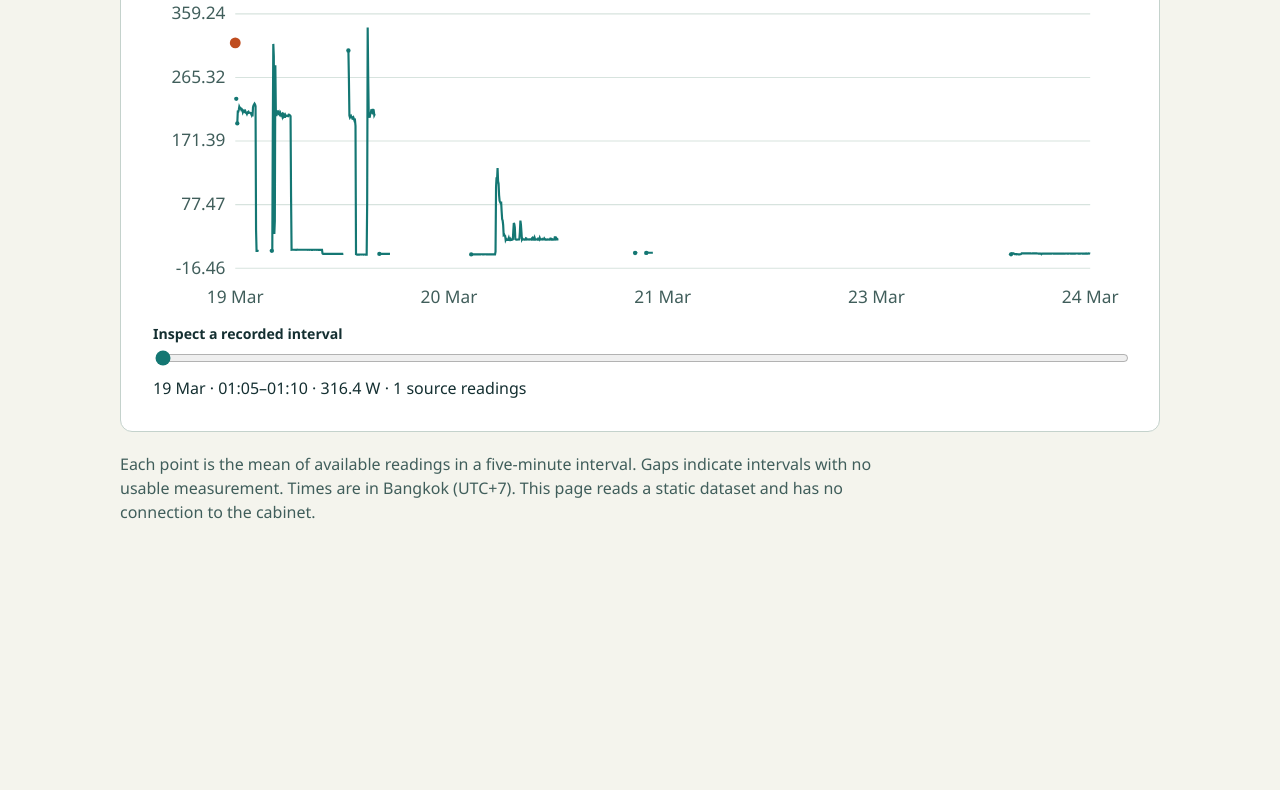
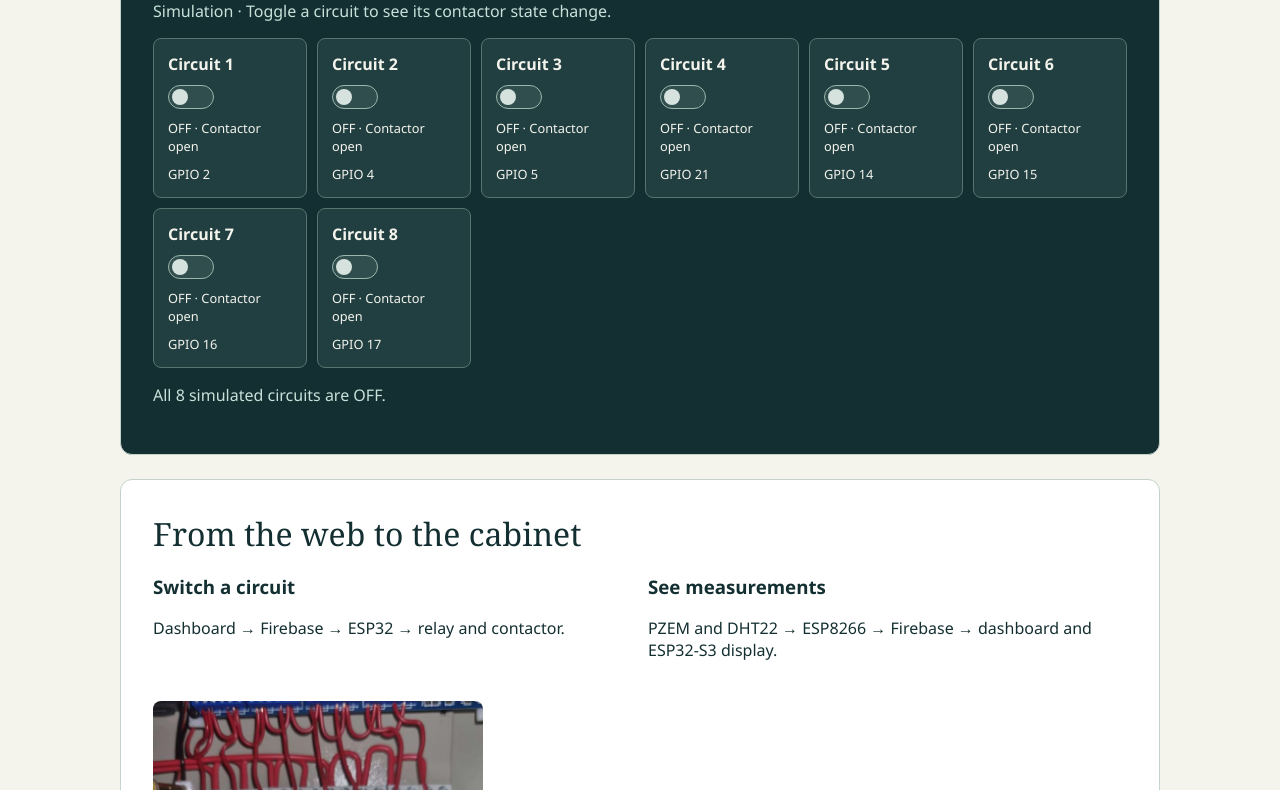
Before and after one commit to Icezaza2543/Smart-Consumer-Unit, a plain HTML site: page docs/index.html in a window 1280 px wide. Shown: the part 565-1355 px from the top of the page. Before the commit the page ends 1133 px from the top, so only its background shows below. Drawn offline with Linux system fonts and the light colour scheme.

Commit message:
Turn Pages demo into an interactive cabinet showcase

```diff
--- /dev/null
+++ b/docs/cabinet.js
@@ -0,0 +1,29 @@
+const circuits = document.getElementById("circuits");
+const feedback = document.getElementById("feedback");
+const gpioPins = [2, 4, 5, 21, 14, 15, 16, 17];
+const switches = gpioPins.map((gpio, index) => {
+  const button = document.createElement("button");
+  button.type = "button";
+  button.className = "circuit";
+  button.setAttribute("role", "switch");
+  button.setAttribute("aria-label", "Circuit " + (index + 1));
+  button.innerHTML = '<strong>Circuit ' + (index + 1) + '</strong><span class="toggle" aria-hidden="true"></span><span class="state"></span><small>GPIO ' + gpio + '</small>';
+  function set(on) {
+    button.setAttribute("aria-checked", String(on));
+    button.querySelector(".state").textContent = on ? "ON · Contactor closed" : "OFF · Contactor open";
+  }
+  button.addEventListener("click", () => {
+    const on = button.getAttribute("aria-checked") === "false";
+    set(on);
+    feedback.textContent = "Circuit " + (index + 1) + " → GPIO " + gpio + " → " +
+      (on ? "LOW (0) · Contactor closed" : "HIGH (1) · Contactor open");
+  });
+  circuits.append(button);
+  return set;
+});
+function resetCabinet() {
+  switches.forEach(set => set(false));
+  feedback.textContent = "All 8 simulated circuits are OFF.";
+}
+document.getElementById("reset").addEventListener("click", resetCabinet);
+resetCabinet();
--- a/docs/demo.css
+++ b/docs/demo.css
@@ -1 +1,2 @@
 *{box-sizing:border-box}body{margin:0;background:#f4f4ed;color:#142f31;font-family:"Segoe UI",sans-serif}main{width:min(1040px,94%);margin:auto;padding:24px 0}nav a{color:#165e59;font-weight:650}header{display:grid;grid-template-columns:1fr minmax(180px,32%);gap:32px;align-items:center;margin:35px 0}figure{margin:0}figure img{width:100%;display:block;border-radius:8px}.eyebrow{font-size:.76rem;letter-spacing:.12em;font-weight:bold;color:#376762}h1{font:normal clamp(2.7rem,7vw,5rem)/1 Georgia,serif;margin:14px 0}.intro{font-size:1.15rem;max-width:52ch}section{padding:clamp(16px,3vw,32px);background:white;border:1px solid #c4d2cc;border-radius:12px}.controls{display:flex;align-items:end;gap:16px;flex-wrap:wrap}h2{margin:0 auto 0 0;font:normal 2rem Georgia,serif}label{font-size:.88rem;font-weight:600;display:grid;gap:5px}select{padding:7px;border:1px solid #9ab1a9;border-radius:4px;background:white;color:inherit;font:inherit}#chart{width:100%;display:block;overflow:visible}#summary,footer{color:#405e5b}output{display:block;font-variant-numeric:tabular-nums;margin-top:9px}input{accent-color:#147773;width:100%}footer{margin:20px 0;line-height:1.5;max-width:85ch}@media(max-width:620px){header{grid-template-columns:1fr;margin:24px 0}figure{display:none}h2{width:100%}#chart{min-height:180px}.controls{gap:10px}}
+nav{display:flex;gap:12px 24px;flex-wrap:wrap}.cta,#reset{display:inline-block;background:#11625d;color:white;border:0;border-radius:6px;padding:10px 15px;font:inherit;font-weight:650;cursor:pointer}.cabinet{background:#142f31;color:#f4f4ed}.cabinet,.architecture{margin-bottom:24px}section+section{margin-top:24px}.simulation,#feedback{color:#c7e1da}.circuits{display:grid;grid-template-columns:repeat(auto-fit,minmax(140px,1fr));gap:10px}.circuit{display:grid;gap:10px;text-align:left;padding:14px;border-radius:8px;border:1px solid #577470;background:#213f40;color:inherit;font:inherit;cursor:pointer}.circuit[aria-checked=true]{background:#23594b;border-color:#80ddb4}.toggle{width:46px;background:#314e4e;border-radius:20px;padding:3px;border:1px solid #9db6ad}.toggle:before{content:"";display:block;background:#d6e2dd;width:16px;height:16px;border-radius:50%;transition:transform .15s}.circuit[aria-checked=true] .toggle:before{transform:translateX(21px);background:#a5f8ca}.circuit small,.state{font-size:.8rem}.architecture{display:grid;grid-template-columns:repeat(auto-fit,minmax(220px,1fr));gap:16px}.relay-photo{display:block;max-width:min(100%,330px);border-radius:8px}:focus-visible{outline:3px solid #c46b26;outline-offset:3px}@media(prefers-reduced-motion:reduce){.toggle:before{transition:none}}
--- a/docs/index.html
+++ b/docs/index.html
@@ -1,8 +1,22 @@
 <!doctype html>
-<html lang="en"><head><meta charset="utf-8"><meta name="viewport" content="width=device-width,initial-scale=1"><title>Recorded telemetry · Smart Consumer Unit</title><link rel="stylesheet" href="demo.css"><script defer src="demo.js"></script></head>
-<body><main><nav><a href="https://github.com/Icezaza2543/Smart-Consumer-Unit">← Smart Consumer Unit</a></nav>
-<header><div><p class="eyebrow">UNDERGRADUATE RESEARCH · MARCH 2023</p><h1>Inside the cabinet</h1><p class="intro">Explore electrical and environmental readings captured by the prototype’s ESP8266 on 19–21 and 24 March 2023.</p></div><figure><img src="tft-display.jpg" alt="The cabinet display showing five measurements"></figure></header>
-<section aria-labelledby="heading"><div class="controls"><h2 id="heading">Sensor history</h2><label>Measurement<select id="metric"></select></label><label>Period<select id="period"><option value="">All recorded days</option></select></label></div>
+<html lang="en"><head><meta charset="utf-8"><meta name="viewport" content="width=device-width,initial-scale=1"><title>Interactive showcase · Smart Consumer Unit</title><link rel="stylesheet" href="demo.css?v=2"><script defer src="demo.js?v=2"></script><script defer src="cabinet.js"></script></head>
+<body><main><nav><a href="https://github.com/Icezaza2543/Smart-Consumer-Unit">← Smart Consumer Unit</a><a href="#cabinet">Try the cabinet</a><a href="#architecture">How it works</a><a href="#heading">Recorded data</a></nav>
+<header><div><p class="eyebrow">UNDERGRADUATE RESEARCH · MARCH 2023</p><h1>Smart Consumer Unit</h1><p class="intro">An eight-circuit electrical cabinet with remote switching, an on-panel display, and a dashboard for electrical and environmental readings.</p><a class="cta" href="#cabinet">Try switching a circuit ↓</a></div><figure><img src="tft-display.jpg" alt="The cabinet display showing five measurements"></figure></header>
+<section id="cabinet" class="cabinet" aria-labelledby="cabinet-title">
+<div class="controls"><h2 id="cabinet-title">Operate the cabinet</h2><button type="button" id="reset">Reset simulation</button></div>
+<p class="simulation">Simulation · Toggle a circuit to see its contactor state change.</p>
+<div id="circuits" class="circuits"></div>
+<p id="feedback" role="status"></p>
+</section>
+<section id="architecture" aria-labelledby="architecture-title">
+<h2 id="architecture-title">From the web to the cabinet</h2>
+<div class="architecture">
+<div><h3>Switch a circuit</h3><p>Dashboard → Firebase → ESP32 → relay and contactor.</p></div>
+<div><h3>See measurements</h3><p>PZEM and DHT22 → ESP8266 → Firebase → dashboard and ESP32-S3 display.</p></div>
+</div>
+<img class="relay-photo" src="relay-bank.jpg" alt="Eight contactors installed inside the original cabinet">
+</section>
+<section aria-labelledby="heading"><p class="eyebrow">RECORDED ON THE PROTOTYPE · 19–21 &amp; 24 MARCH 2023</p><div class="controls"><h2 id="heading">Sensor history</h2><label>Measurement<select id="metric"></select></label><label>Period<select id="period"><option value="">All recorded days</option></select></label></div>
 <p id="summary" role="status">Loading recorded readings…</p><svg id="chart" viewBox="0 0 900 310" role="img" aria-label="Sensor measurements over time"></svg>
 <label class="scrub">Inspect a recorded interval<input id="cursor" type="range" min="0" value="0" disabled></label><output id="reading"></output></section>
 <footer>Each point is the mean of available readings in a five-minute interval. Gaps indicate intervals with no usable measurement. Times are in Bangkok (UTC+7). This page reads a static dataset and has no connection to the cabinet.</footer></main></body></html>
```
Also changed, not shown: 1 other file.
